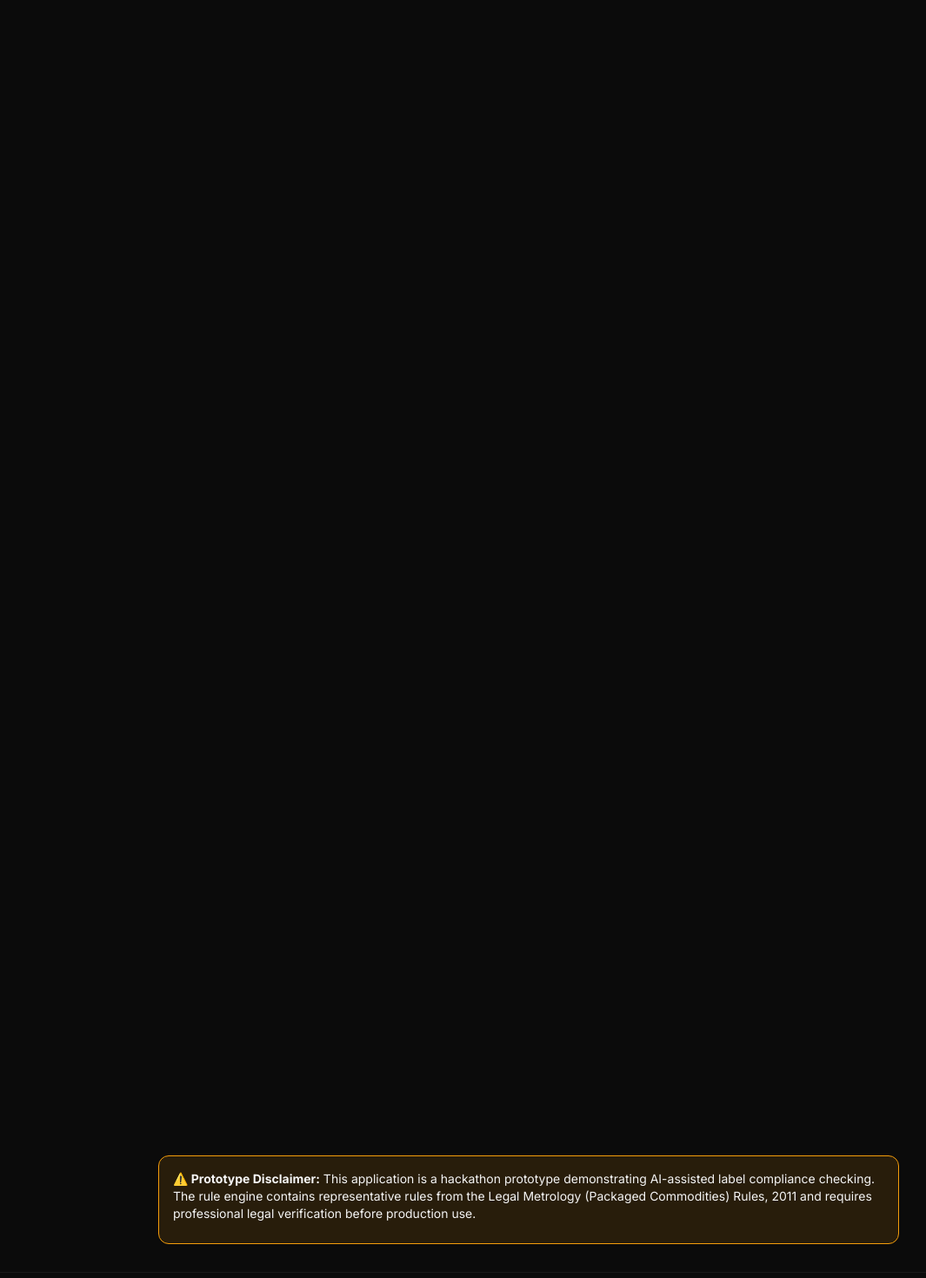
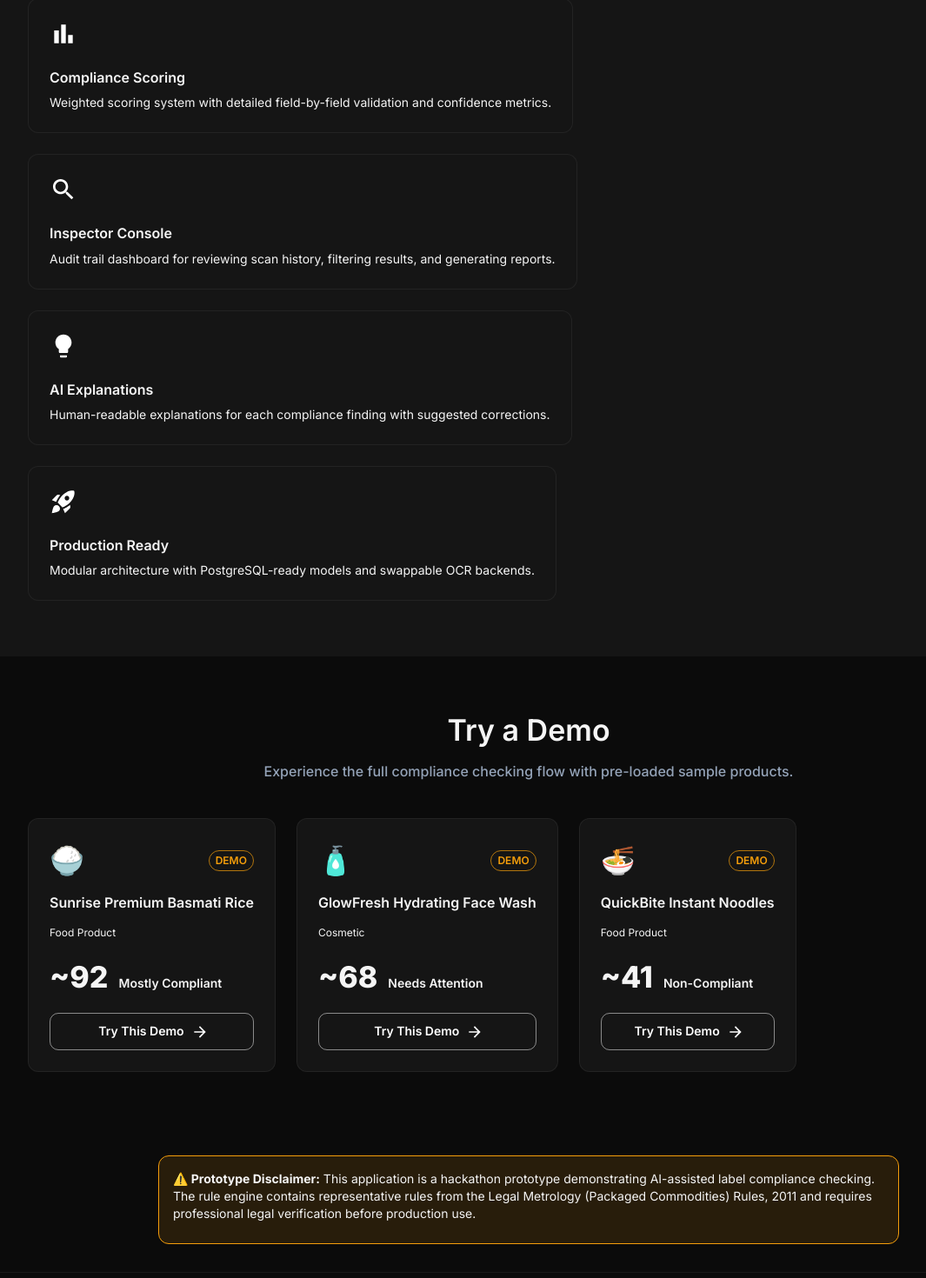
Before and after one commit to StackSynth/lois, a React (Vite) app in the folder frontend/: page / in a window 1280 px wide. Shown: the part 1600-3070 px from the top of the page at 87% size, without its empty margins (32-1097 px from the left). Built offline with nearby package versions, Linux system fonts and the light colour scheme.

Commit message:
solved a bug

```diff
--- a/frontend/src/components/layout/AppLayout.jsx
+++ b/frontend/src/components/layout/AppLayout.jsx
@@ -18,7 +18,6 @@ import { useTheme } from '@mui/material/styles';
 import Snackbar from '@mui/material/Snackbar';
 import Alert from '@mui/material/Alert';
 import MenuIcon from '@mui/icons-material/Menu';
-import QrCodeScannerIcon from '@mui/icons-material/QrCodeScanner';
 import HelpOutlineIcon from '@mui/icons-material/HelpOutlineOutlined';
 
 const NAV_ITEMS = [
@@ -32,7 +31,7 @@ export default function AppLayout({ children, toasts, onRemoveToast }) {
   const theme = useTheme();
   const location = useLocation();
   const navigate = useNavigate();
-  const isMobile = useMediaQuery(theme.breakpoints.down('md'));
+  const isMobile = useMediaQuery(theme.breakpoints.down('sm'));
   const [drawerOpen, setDrawerOpen] = useState(false);
 
   const currentToast = toasts?.[0];
--- a/frontend/src/pages/LandingPage.jsx
+++ b/frontend/src/pages/LandingPage.jsx
@@ -52,13 +52,15 @@ export default function LandingPage() {
     const observer = new IntersectionObserver(
       (entries) => entries.forEach(entry => {
         if (entry.isIntersecting) {
+          entry.target.style.opacity = '1';
+          entry.target.style.transform = 'translateY(0)';
           setVisibleSections(previous => new Set(previous).add(entry.target.dataset.section));
           observer.unobserve(entry.target);
         }
       }),
       { threshold: 0.1 }
     );
-    document.querySelectorAll('[data-section]').forEach(el => observer.observe(el));
+    document.querySelectorAll('.fade-section, [data-section]').forEach(el => observer.observe(el));
     return () => observer.disconnect();
   }, []);
 
@@ -102,10 +104,10 @@ export default function LandingPage() {
       </Box>
 
       {/* Process */}
-      <Container maxWidth="md" sx={{ py: 8, ...sectionFade, opacity: visibleSections.has('process') ? 1 : 0, transform: visibleSections.has('process') ? 'translateY(0)' : 'translateY(24px)' }} data-section="process">
-        <Typography variant="h4" align="center" gutterBottom sx={{ opacity: 0, transform: 'translateY(18px)', transition: 'opacity 0.55s ease, transform 0.55s ease', ...(visibleSections.has('process') && { opacity: 1, transform: 'translateY(0)' }) }}>How It Works</Typography>
-        <Typography variant="subtitle1" align="center" sx={{ mb: 5, opacity: 0, transform: 'translateY(18px)', transition: 'opacity 0.55s ease 0.12s, transform 0.55s ease 0.12s', ...(visibleSections.has('process') && { opacity: 1, transform: 'translateY(0)' }) }}>Four simple steps to check label compliance</Typography>
-        <Stepper activeStep={-1} alternativeLabel sx={{ opacity: 0, transform: 'translateY(18px)', transition: 'opacity 0.65s ease 0.24s, transform 0.65s ease 0.24s', ...(visibleSections.has('process') && { opacity: 1, transform: 'translateY(0)' }), '.MuiStepConnector-line': { borderColor: 'primary.main' } }}>
+      <Container maxWidth="md" sx={{ py: 8 }} data-section="process">
+        <Typography variant="h4" align="center" gutterBottom sx={{ animation: visibleSections.has('process') ? 'processFadeIn 0.55s ease both' : 'none', '@keyframes processFadeIn': { from: { opacity: 0, transform: 'translateY(18px)' }, to: { opacity: 1, transform: 'translateY(0)' } } }}>How It Works</Typography>
+        <Typography variant="subtitle1" align="center" sx={{ mb: 5, animation: visibleSections.has('process') ? 'processFadeIn 0.55s ease 0.12s both' : 'none', '@keyframes processFadeIn': { from: { opacity: 0, transform: 'translateY(18px)' }, to: { opacity: 1, transform: 'translateY(0)' } } }}>Four simple steps to check label compliance</Typography>
+        <Stepper activeStep={-1} alternativeLabel sx={{ animation: visibleSections.has('process') ? 'processFadeIn 0.65s ease 0.24s both' : 'none', '@keyframes processFadeIn': { from: { opacity: 0, transform: 'translateY(18px)' }, to: { opacity: 1, transform: 'translateY(0)' } }, '.MuiStepConnector-line': { borderColor: 'primary.main' } }}>
           {PROCESS_STEPS.map(label => (
             <Step key={label} completed={false}>
               <StepLabel>{label}</StepLabel>
@@ -115,7 +117,7 @@ export default function LandingPage() {
       </Container>
 
       {/* Features */}
-      <Box sx={{ bgcolor: 'background.paper', py: 8 }} className="fade-section" style={sectionFade}>
+      <Box sx={{ bgcolor: 'background.paper', py: 8 }} className="fade-section" style={sectionFade} data-section="features">
         <Container maxWidth="lg">
           <Typography variant="h4" align="center" gutterBottom>Key Features</Typography>
           <Typography variant="subtitle1" align="center" sx={{ mb: 5 }}>Built for accuracy, transparency, and scale</Typography>
@@ -136,7 +138,7 @@ export default function LandingPage() {
       </Box>
 
       {/* Demo */}
-      <Container maxWidth="lg" sx={{ py: 8 }} id="demo" className="fade-section" style={sectionFade}>
+      <Container maxWidth="lg" sx={{ py: 8 }} id="demo" className="fade-section" style={sectionFade} data-section="demo">
         <Typography variant="h4" align="center" gutterBottom>Try a Demo</Typography>
         <Typography variant="subtitle1" align="center" sx={{ mb: 5 }}>
           Experience the full compliance checking flow with pre-loaded sample products.
```
